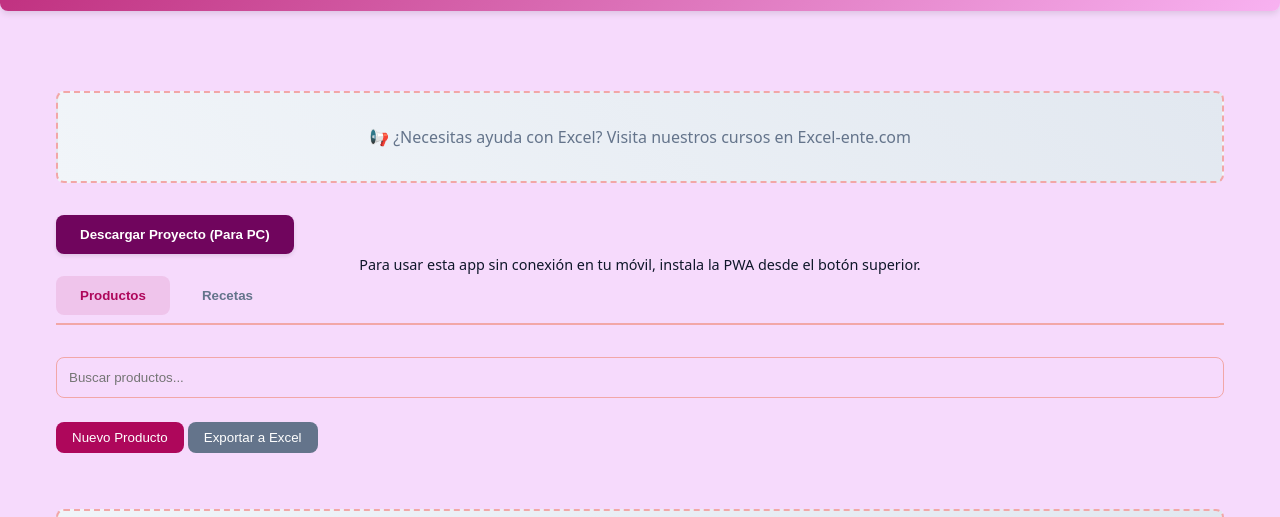
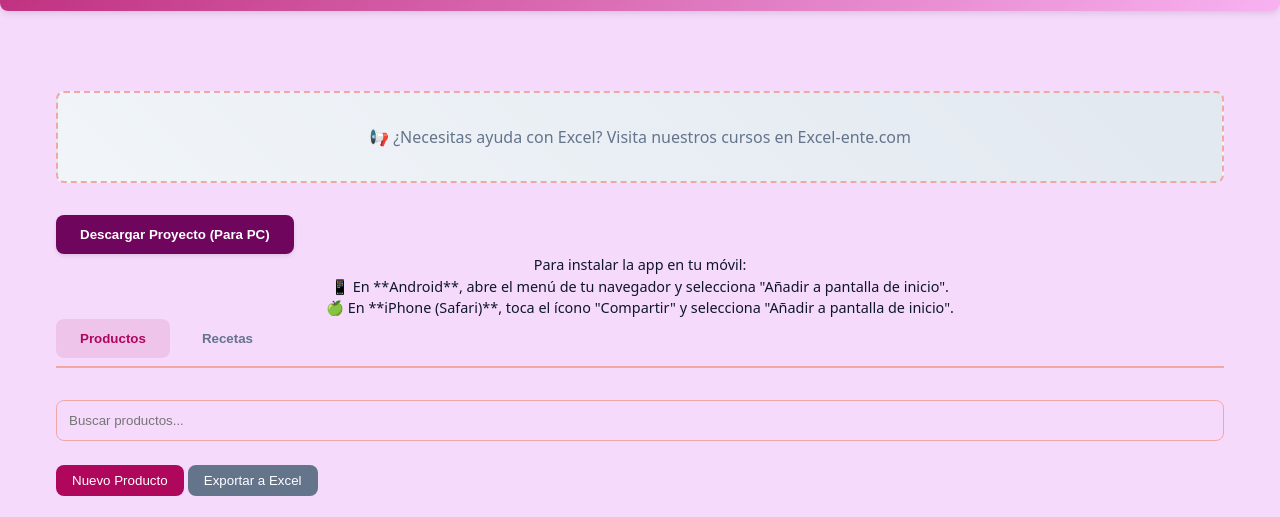
Before and after one commit to Excel-ente/costos_recetas, a plain HTML site: page index.html in a window 1280 px wide. Shown: the part 431-948 px from the top of the page. Drawn offline with nearby package versions, Linux system fonts and the light colour scheme.

Commit message:
Correcciones generales PWA - logo, manifes e index

```diff
--- a/app.js
+++ b/app.js
@@ -400,6 +400,7 @@ document.getElementById('exportRecipes').addEventListener('click', () => {
 
 const tabBtns = document.querySelectorAll('.tab-btn');
 const tabContents = document.querySelectorAll('.tab-content');
+
 tabBtns.forEach(btn => {
   btn.addEventListener('click', () => {
     tabBtns.forEach(b => b.classList.remove('active'));
@@ -422,72 +423,58 @@ if ('serviceWorker' in navigator) {
   });
 }
 
+
+tabBtns.forEach(btn => {
+  btn.addEventListener('click', () => {
+    // Remover 'active' de todas las pestañas y ocultar sus contenidos
+    tabBtns.forEach(b => b.classList.remove('active'));
+    tabContents.forEach(c => {
+      c.classList.remove('active');
+      c.style.display = 'none';
+    });
+
+    // Activar el botón clickeado y su contenido asociado
+    btn.classList.add('active');
+    const tabId = btn.getAttribute('data-tab');
+    const activeContent = document.getElementById(tabId);
+    activeContent.classList.add('active');
+    activeContent.style.display = 'block';
+  });
+});
+
+
+
 let deferredPrompt;
 
 window.addEventListener('beforeinstallprompt', (e) => {
-  // Previene que el navegador muestre el prompt por defecto
   e.preventDefault();
-  // Guarda el evento para usarlo más tarde
   deferredPrompt = e;
-  // Muestra tu botón de instalación personalizado (por ejemplo, #installBtn)
   document.getElementById('installBtn').style.display = 'block';
 });
 
-// Cuando el usuario haga clic en tu botón de instalación:
 document.getElementById('installBtn').addEventListener('click', () => {
   if (deferredPrompt) {
     deferredPrompt.prompt();
     deferredPrompt.userChoice.then((choiceResult) => {
       if (choiceResult.outcome === 'accepted') {
-        console.log('El usuario aceptó instalar la app');
+        console.log('El usuario aceptó instalar la PWA');
       } else {
         console.log('El usuario rechazó la instalación');
       }
       deferredPrompt = null;
-      // Oculta el botón de instalación si es necesario
       document.getElementById('installBtn').style.display = 'none';
     });
   }
 });
 
-
-// Asegurar que el código de las pestañas funcione correctamente
-document.addEventListener('DOMContentLoaded', () => {
-  const tabBtns = document.querySelectorAll('.tab-btn');
-  const tabContents = document.querySelectorAll('.tab-content');
-
-  // Aseguramos que solo se muestre la sección con la clase 'active'
-  tabContents.forEach(c => {
-    if (!c.classList.contains('active')) {
-      c.style.display = 'none';
-    } else {
-      c.style.display = 'block';
+// 🔹 Mostrar mensaje para instalar manualmente si el botón no aparece
+window.addEventListener('load', () => {
+  setTimeout(() => {
+    if (!deferredPrompt) {
+      document.getElementById('manualInstallMessage').style.display = 'block';
     }
-  });
-
-  tabBtns.forEach(btn => {
-    btn.addEventListener('click', () => {
-      // Remover 'active' de todas las pestañas y ocultar sus contenidos
-      tabBtns.forEach(b => b.classList.remove('active'));
-      tabContents.forEach(c => {
-        c.classList.remove('active');
-        c.style.display = 'none';
-      });
-
-      // Activar el botón clickeado y su contenido asociado
-      btn.classList.add('active');
-      const tabId = btn.getAttribute('data-tab');
-      const activeContent = document.getElementById(tabId);
-      activeContent.classList.add('active');
-      activeContent.style.display = 'block';
-    });
-  });
+  }, 3000);
 });
-
-
-// El resto del código JavaScript se mantiene igual...
-
-
 
 displayProducts();
 displayRecipes();
--- a/index.html
+++ b/index.html
@@ -38,9 +38,12 @@
       <button id="downloadProject" class="download-btn">
         Descargar Proyecto (Para PC)
       </button>
-      <p style="text-align: center; font-size: 0.9rem;">
-        Para usar esta app sin conexión en tu móvil, instala la PWA desde el botón superior.
+      <p id="manualInstallMessage" style="display: none; text-align: center; font-size: 0.9rem;">
+        Para instalar la app en tu móvil:<br>
+        📱 En **Android**, abre el menú de tu navegador y selecciona "Añadir a pantalla de inicio".<br>
+        🍏 En **iPhone (Safari)**, toca el ícono "Compartir" y selecciona "Añadir a pantalla de inicio".
       </p>
+
 
 
       <!-- Navigation -->
```
Also changed, not shown: logo.png, manifest.json.
